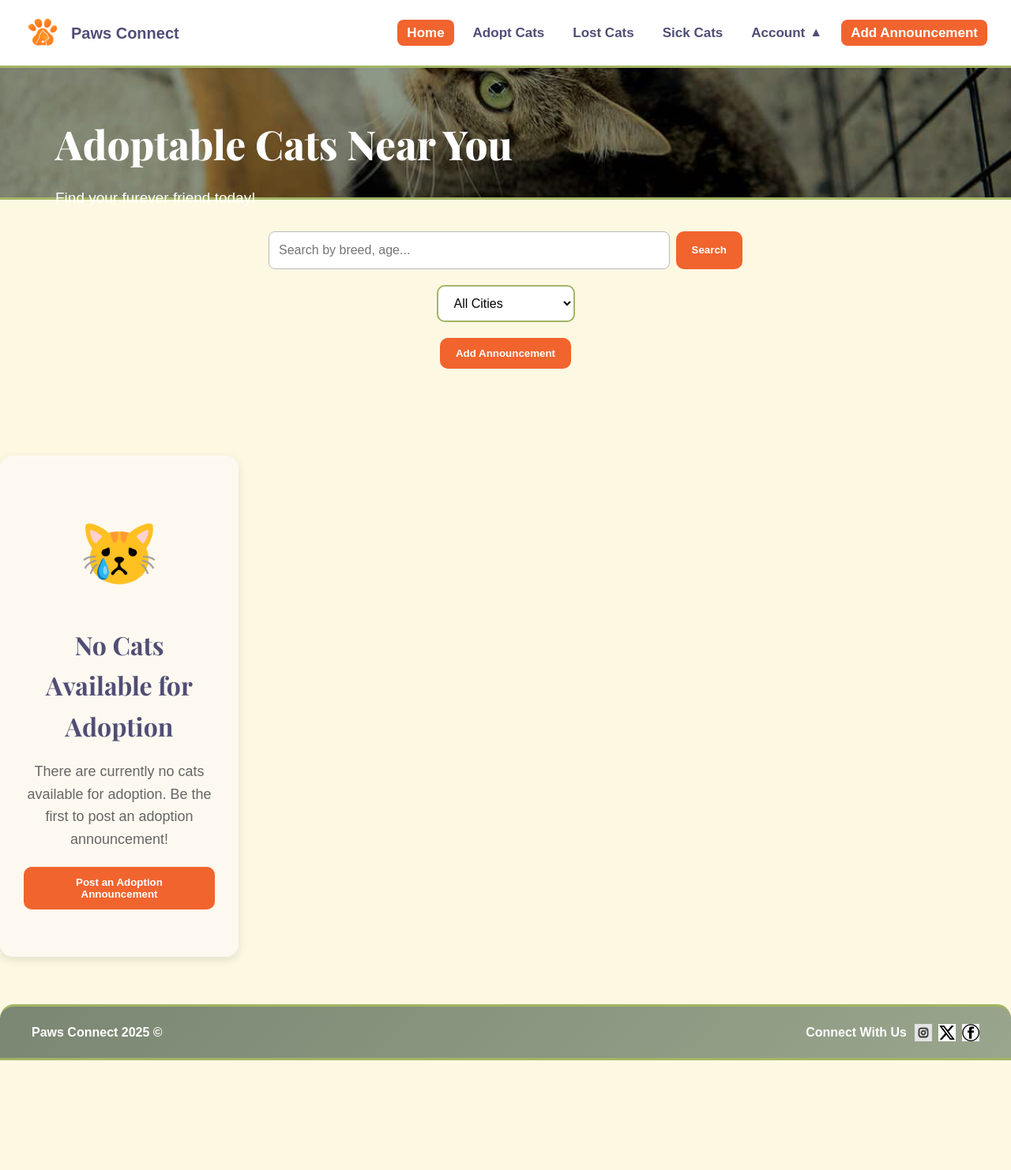
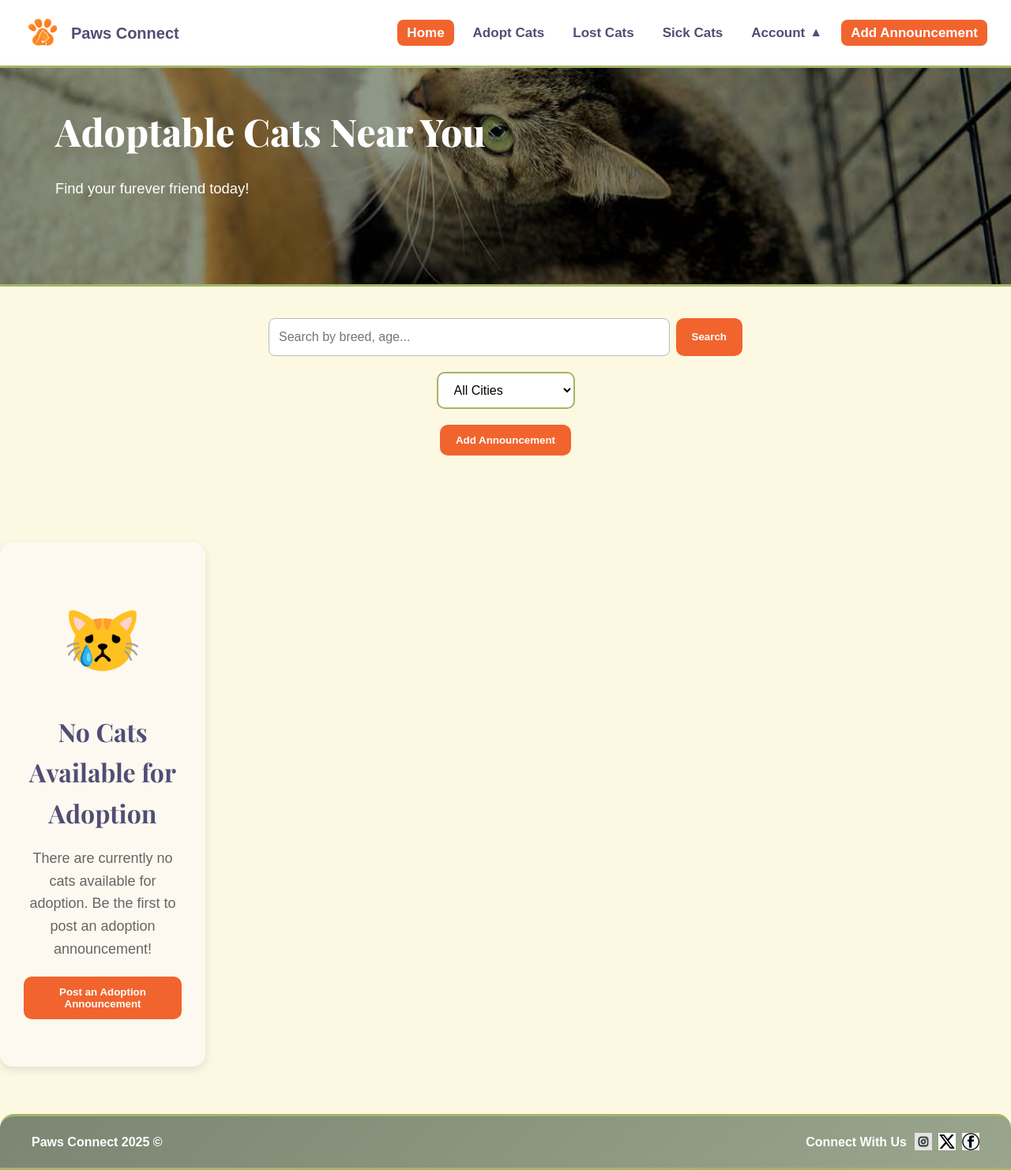
Before and after one commit to Retajkhaleed/Paws-Connect, a PHP site: page /adoptable-cats.php in a window 1280 px wide. Shown: the whole page at 79% size. Before the commit the page ends 1343 px from the top, so only its background shows below. Run offline with PHP 8.4, Linux system fonts and the light colour scheme; data that the repository does not hold is empty.

```diff
--- a/StyleCSS.css
+++ b/StyleCSS.css
@@ -238,13 +238,19 @@ footer {
 
 /*end of home page style */
 
-/*adoptable and lost cats */
-/* ================= Hero (Adoptable Cats) ================= */
-.AdoptableHero, .LostHero {
-  margin-top: px;
-  height: 250px;
+
+
+/* ================= adopt&sick&lost Style ================= */
+.AdoptableHero,
+.LostHero,
+.SickHero {
+  margin-top: 0;
+  height: 45vh;
+  min-height: 300px;
+  max-height: 420px;
   color: #fff;
   display: flex;
+  align-items: center;
   background-size: cover;
   background-position: center;
   background-color: rgba(123, 134, 115, 0.85);
@@ -260,20 +267,31 @@ footer {
   background-image: url("img/Lostcat.jpg");
 }
 
-.AdoptableHero-content, .LostHero-content {
+.SickHero {
+  background-image: url("img/Sickcat.jpg");
+}
+
+/* Content */
+.AdoptableHero-content,
+.LostHero-content,
+.SickHero-content {
   padding-left: 70px;
-  padding-top: 100px;
-}
-
-.AdoptableHero-content h1, .LostHero-content h1 {
+}
+
+/* Text */
+.AdoptableHero-content h1,
+.LostHero-content h1,
+.SickHero-content h1 {
   font-family: "Playfair Display", serif;
-  font-size: 51px;
+  font-size: 3rem;
   font-weight: 800;
 }
 
-.AdoptableHero-content p, .LostHero-content p {
-  font-size: 19px;
-  margin-top: -30px;
+.AdoptableHero-content p,
+.LostHero-content p,
+.SickHero-content p {
+  font-size: 1.15rem;
+  margin-top: -20px;
 }
 
 /* ================= Search Section ================= */
@@ -379,7 +397,9 @@ footer {
 
 .posts-section {
   display: grid;
-  grid-template-columns: repeat(auto-fill, minmax(260px, 1fr));
+  grid-template-columns: repeat(auto-fill, 260px);
+  grid-auto-rows: auto;
+  justify-content: start;
   gap: 24px;
   margin-top: 35px;
 }
```
Also changed, not shown: other parts of StyleCSS.css (+11 -67 lines).
